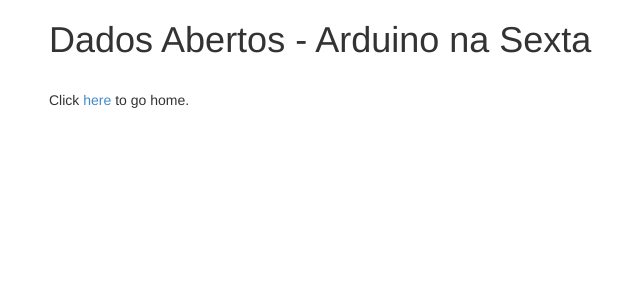
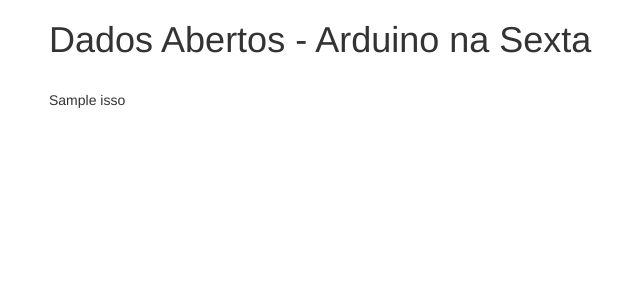
Before and after one commit to ocarneiro/dados-abertos-cd, a Flask app: template python/templates/welcome.html in a window 1280 px wide. Shown: the top 300 px of the page, without its empty margins (21-661 px from the left). Run offline with Flask 2, Linux system fonts and the light colour scheme; the template is opened without the code that fills it: most values are stand-ins (such as "Sample title", 1, 10 or a date in 2020); some libraries are stand-ins or nearby versions.

Commit message:
Transferindo dados entre o python e o html

```diff
--- a/python/app.py
+++ b/python/app.py
@@ -1,13 +1,18 @@
-# import the Flask class from the flask module
+#!/usr/bin/env python
+# -*- coding: utf-8 -*-
 from flask import Flask, render_template
 
-# create the application object
+#dados utilizados pela página
+app_data = {}
+
+#aplicação
 app = Flask(__name__)
 
 # use decorators to link the function to a url
 @app.route('/')
 def home():
-    return render_template('welcome.html')
+    app_data['isso'] = 'aquilo'
+    return render_template('welcome.html', data=app_data)
 
 # start the server with the 'run()' method
 if __name__ == '__main__':
--- a/python/templates/welcome.html
+++ b/python/templates/welcome.html
@@ -9,7 +9,9 @@
     <div class="container">
       <h1>Dados Abertos - Arduino na Sexta</h1>
       <br>
-      <p>Click <a href="/">here</a> to go home.</p>
+      {% if data['isso'] %}
+        <p>{{data['isso']}}</p>
+      {% endif %}
     </div>
   </body>
 </html>
```
